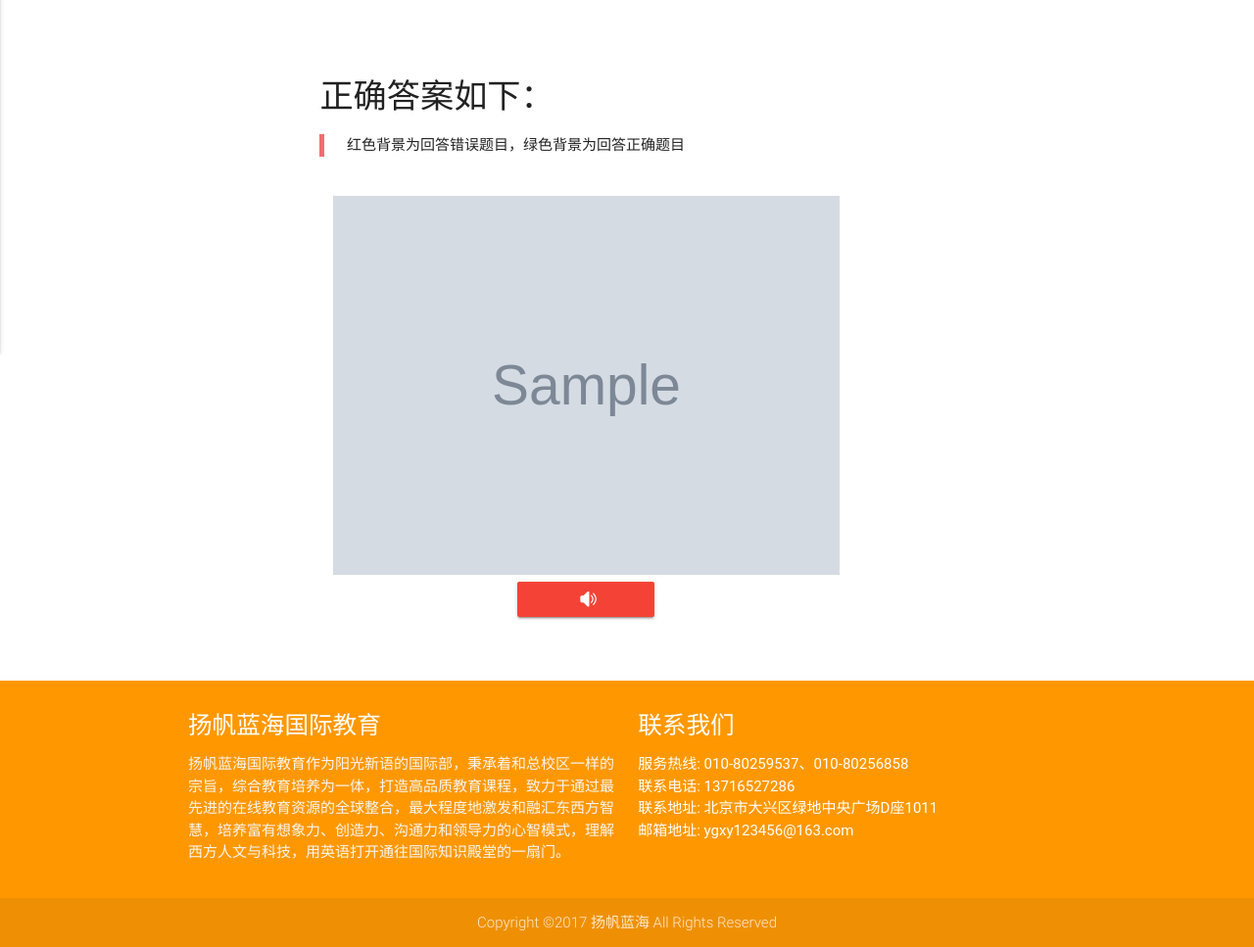
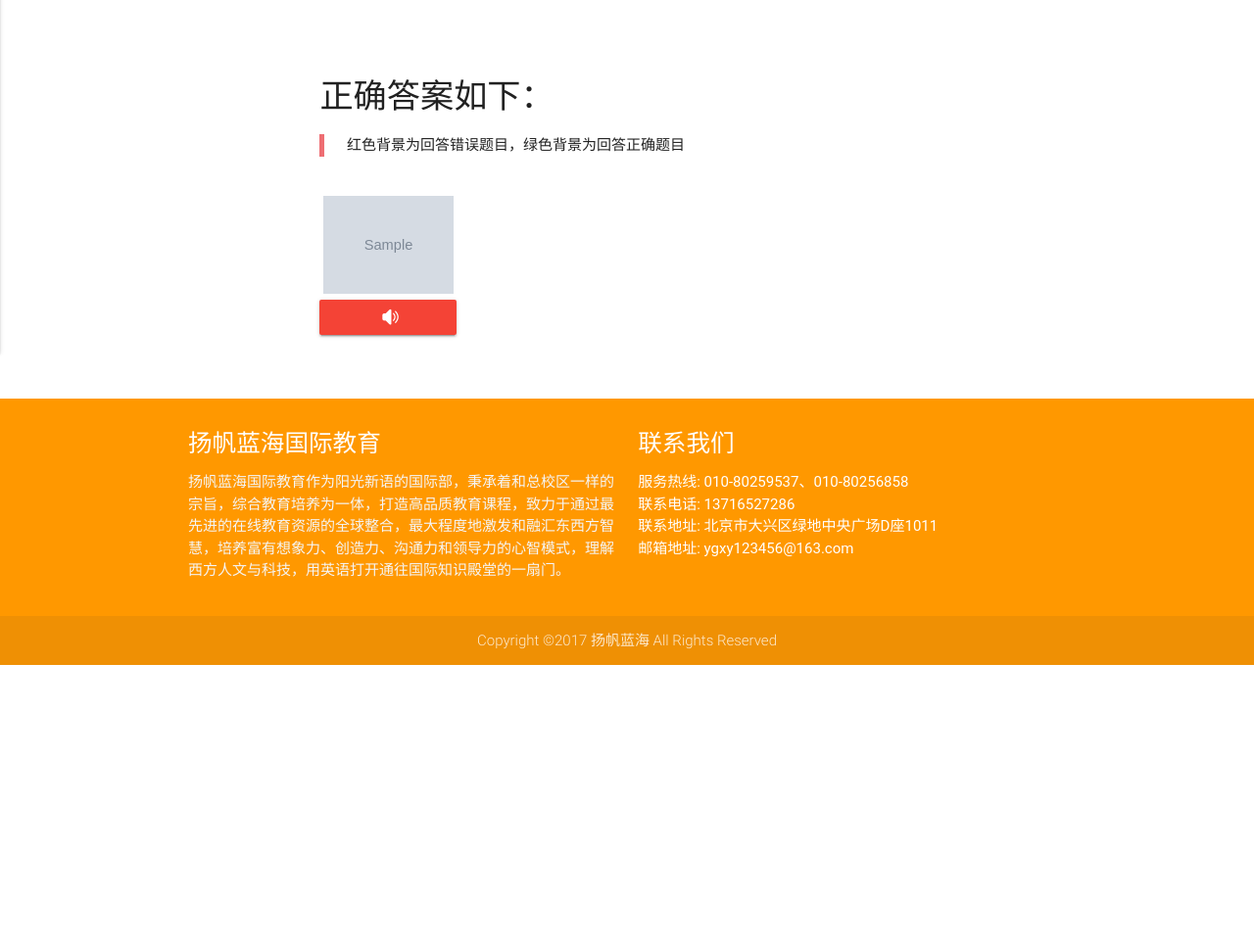
Before and after one commit to yangdm0209/iEnglish, a Django app: template testing/templates/report.html in a window 1280 px wide. Shown: the part 500-1467 px from the top of the page at 98% size. After the commit the page ends 1179 px from the top, so only its background shows below. Run offline with Django 3.2, Linux system fonts and the light colour scheme; tables that the repository leaves empty hold one stand-in row (values such as "Sample post"); the template is opened without the code that fills it: values that come from a table or form of the project are taken from there, most other values are stand-ins (such as "Sample title", 1, 10 or a date in 2020); grey boxes marked "Sample" are stand-in pictures; some libraries are stand-ins or nearby versions; some web fonts are replaced.

Commit message:
edit report template

```diff
--- a/testing/templates/report.html
+++ b/testing/templates/report.html
@@ -54,7 +54,7 @@
     </audio>
     <div class="row">
         {% for word in words %}
-        <div class="col x3 center margin-top-20">
+        <div class="col s6 l3 center margin-top-20">
             <img src="{{ word.image }}"/>
             <a class="waves-effect waves-light btn word {% if word.result %} green {% else %} red {% endif %}" onclick="playAudio('{{ word.audio }}')">
                 <span>{{ word.name }}</span>&nbsp;<i class="icon iconfont">&#xe66a;</i>
```
